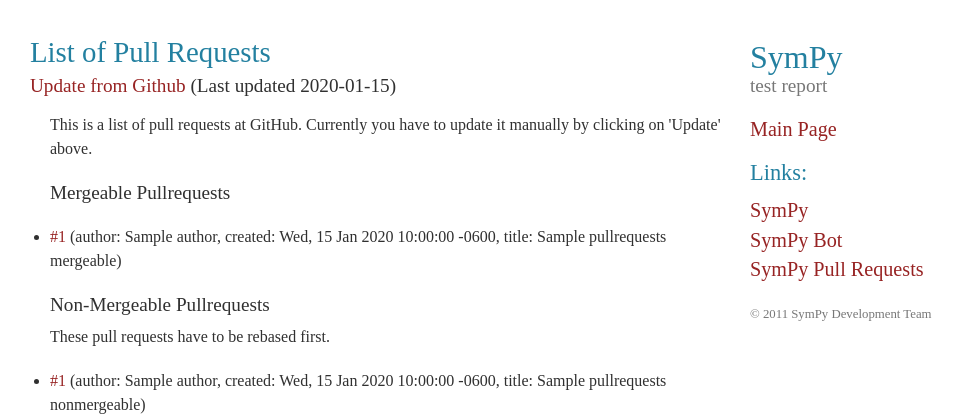
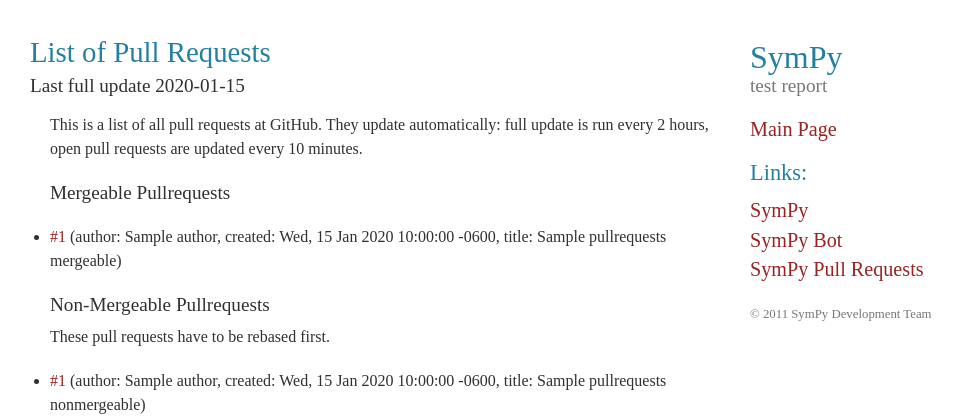
Before and after one commit to sympy/sympy-bot-old, a Django app: template web/templates/index.html in a window 1280 px wide. Shown: the top 420 px of the page, without its empty margins (150-1112 px from the left). Run offline with Django 3.2, Linux system fonts and the light colour scheme; the template is opened without the code that fills it: most values are stand-ins (such as "Sample title", 1, 10 or a date in 2020).

Commit message:
Update template

```diff
--- a/web/templates/index.html
+++ b/web/templates/index.html
@@ -6,11 +6,10 @@
 
 {% block content %}
 <h2>List of Pull Requests</h2>
-<p class="timestamp"><a href="/update/">Update from Github</a>
-(Last updated {{ last_update_pretty }})</p>
+<p class="timestamp">Last full update {{ last_update_pretty }}</p>
 <p>
-This is a list of pull requests at GitHub. Currently you have to
-update it manually by clicking on 'Update' above.
+This is a list of all pull requests at GitHub. They update automatically: full
+update is run every 2 hours, open pull requests are updated every 10 minutes.
 </p>
 <h3>Mergeable Pullrequests</h3>
 <p>
```
